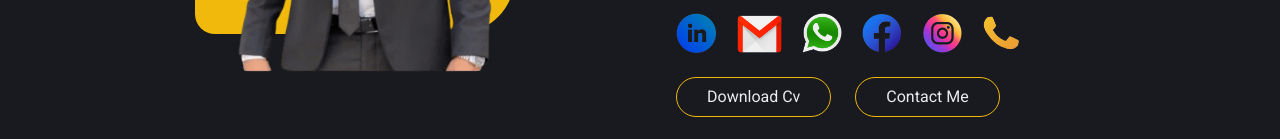
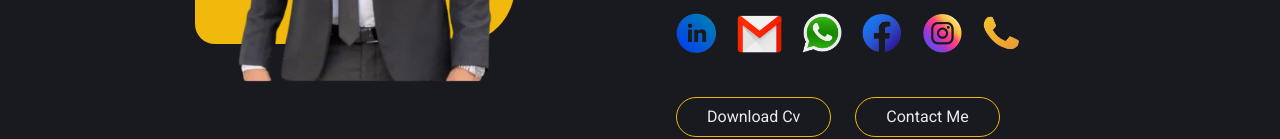
Before and after one commit to faress-hessein/Portfolio, a plain HTML site: page index.html in a window 1280 px wide. Shown: the part 413-552 px from the top of the page. Drawn offline with nearby package versions, Linux system fonts and the light colour scheme.

Commit message:
flex-wrap: wrap;

```diff
--- a/css/style.css
+++ b/css/style.css
@@ -249,9 +249,13 @@ nav button svg {
   line-height: 30px;
   letter-spacing: 0.5px;
 }
+.header ul {
+  flex-wrap: wrap;
+}
 .header ul a {
   margin-right: 20px;
   display: block;
+  margin-bottom: 20px;
 }
 .header ul img {
   transition: 0.3s;
```
Also changed, not shown: 1 other file.
